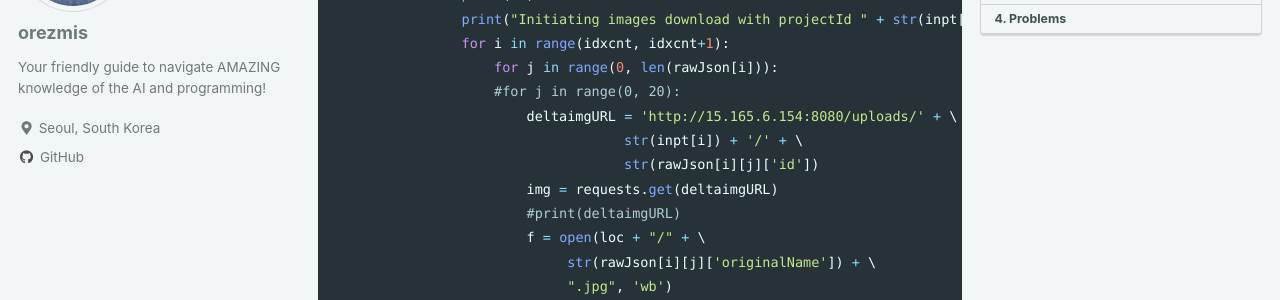
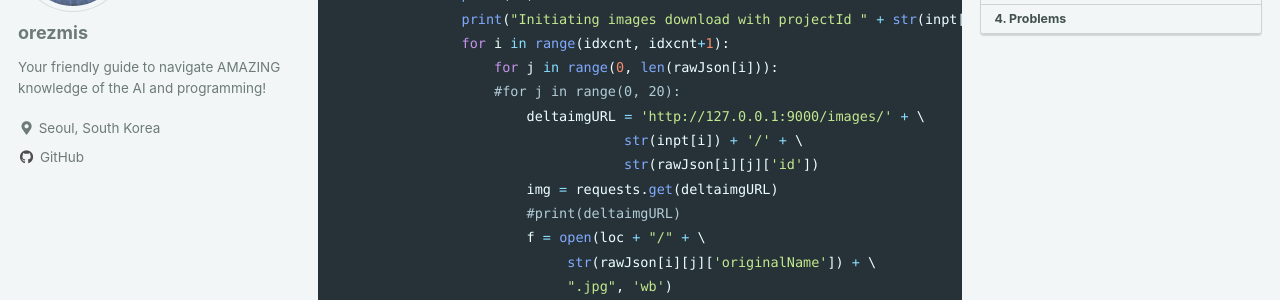
Before and after one commit to orezmis/orezmis.github.io, a Jekyll site: the page built from _posts/2020-11-16-journal_02.md, in a window 1280 px wide and 900 px high, scrolled down 4984 px. Shown: the part 152-452 px from the top of the window. Built offline with Jekyll 4.4.1, drawn with Linux system fonts in a browser that asks for light colours; cached includes are drawn as plain includes; some of the changed lines change nothing that is shown.

Commit message:
second journal

```diff
--- a/_posts/2020-11-16-journal_02.md
+++ b/_posts/2020-11-16-journal_02.md
@@ -213,7 +213,7 @@ def imgCrawl(ndir):
                 for i in range(idxcnt, idxcnt+1):
                     for j in range(0, len(rawJson[i])):
                     #for j in range(0, 20):
-                        deltaimgURL = 'http://15.165.6.154:8080/uploads/' + \
+                        deltaimgURL = 'http://127.0.0.1:9000/images/' + \
                                     str(inpt[i]) + '/' + \
                                     str(rawJson[i][j]['id'])
                         img = requests.get(deltaimgURL)
```
